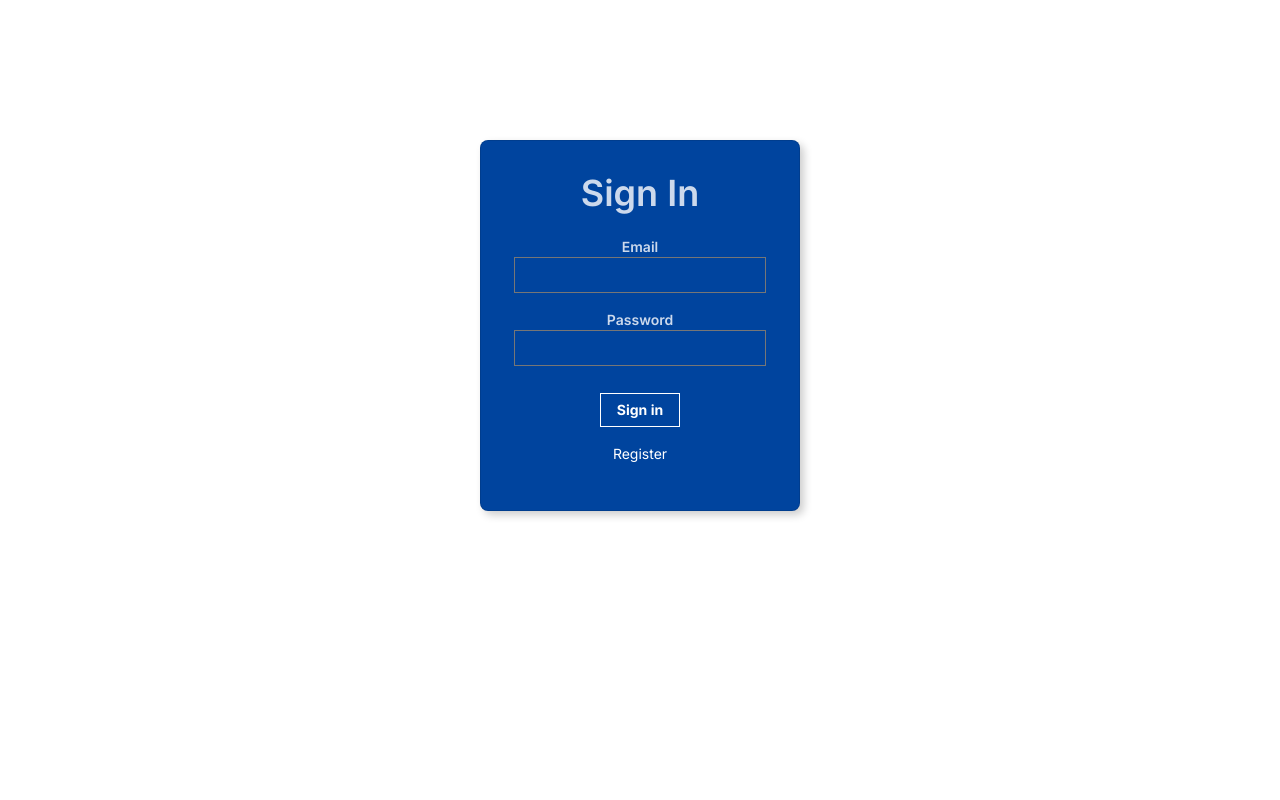
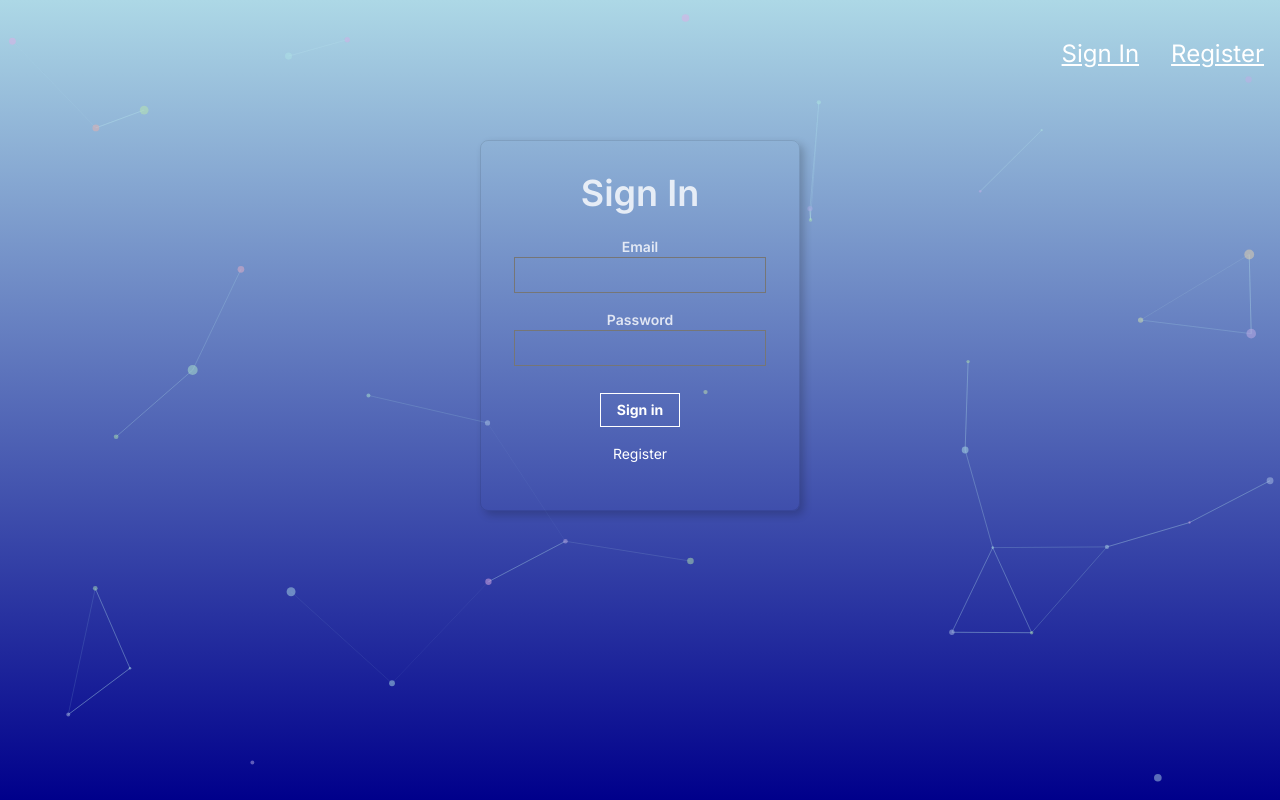
Before and after one commit to ellenatsu/facedetect_web, a Next.js app: page / in a window 1280 px wide. Built offline with nearby package versions, Linux system fonts and the light colour scheme.

Commit message:
change color set

```diff
--- a/app/globals.css
+++ b/app/globals.css
@@ -48,9 +48,14 @@ button {
 
 .facedetect-box {
   position: absolute;
-  box-shadow: 0 0 0 3px #149df2 inset;
+  box-shadow: 0 0 0 3px #f1532f inset;
   display: flex;
   flex-wrap: wrap;
   justify-content: center;
   cursor: pointer;
 }
+
+.gradientBackground {
+  height: 100vh; /* Full height of the viewport */
+  background: linear-gradient(to bottom, #ADD8E6, #00008B); /* Light blue to dark blue */
+}
--- a/components/FaceRecognition.js
+++ b/components/FaceRecognition.js
@@ -7,8 +7,6 @@ const FaceRecognition = ({userId, setEntries}) => {
     const [value, setValue] = useState('');
     const [url, setUrl] = useState('');
     const [box, setBox] = useState([{}]);
-
-
     //calculate face location
     const calculateBox = (data) => {
         const image = document.getElementById('inputimage');
@@ -29,6 +27,7 @@ const FaceRecognition = ({userId, setEntries}) => {
 
     const onSubmit = () => {
         setUrl(value);
+        console.log(value)
         fetch(`${process.env.NEXT_PUBLIC_BACKEND_API}/imageurl`, {
             method: 'post',
             headers: {'Content-Type': 'application/json'},
@@ -51,6 +50,7 @@ const FaceRecognition = ({userId, setEntries}) => {
               .catch(console.log);
                //console.log(response)
               setBox(calculateBox(response))
+              console.log(box)
             }
           })
           .catch(err => console.log(err));
--- a/components/ParticlesBg.js
+++ b/components/ParticlesBg.js
@@ -33,11 +33,6 @@ export default function ParticlesBg() {
 
   const options = useMemo(
     () => ({
-      background: {
-        color: {
-          value: "00008E",
-        },
-      },
       fpsLimit: 120,
       interactivity: {
         events: {
@@ -62,10 +57,15 @@ export default function ParticlesBg() {
       },
       particles: {
         color: {
-          value: "#ffffff",
+          value: "#ADD8E6",
+          animation: {
+            enable: true,
+            speed: 50,
+            sync: false, // set to true if you want all particles to change colors in sync
+          }
         },
         links: {
-          color: "#ffffff",
+          color: "#ADD8E6",
           distance: 150,
           enable: true,
           opacity: 0.5,
@@ -104,11 +104,13 @@ export default function ParticlesBg() {
 
   if (init) {
     return (
+      <div className="gradientBackground">
       <Particles
         id="tsparticles"
         particlesLoaded={particlesLoaded}
         options={options}
       />
+      </div>
     );
   }
 
--- a/components/Register.js
+++ b/components/Register.js
@@ -48,7 +48,7 @@ const Register = ({ loadUser, onRouteChange }) => {
                         <div className="mt3">
                             <label className="db fw6 lh-copy f6" htmlFor="name">Name</label>
                             <input
-                              className="pa2 input-reset ba bg-transparent hover-bg-black hover-white w-100"
+                              className="pa2 input-reset ba bg-transparent hover-bg-black hover-white w-100 white"
                               type="text"
                               name="name"
                               id="name"
@@ -58,7 +58,7 @@ const Register = ({ loadUser, onRouteChange }) => {
                         <div className="mt3">
                             <label className="db fw6 lh-copy f6" htmlFor="email-address">Email</label>
                             <input
-                              className="pa2 input-reset ba bg-transparent hover-bg-black hover-white w-100"
+                              className="pa2 input-reset ba bg-transparent hover-bg-black hover-white w-100 white"
                               type="email"
                               name="email-address"
                               id="email-address"
--- a/components/SignIn.js
+++ b/components/SignIn.js
@@ -32,7 +32,7 @@ const SignIn = ({ loadUser, onRouteChange }) => {
       }
 
     return (
-        <article className="br3 ba b--black-10 bg-dark-blue mv4 w-100 w-50-m w-25-l mw6 shadow-5 center">
+        <article className="br3 ba b--black-10 bg-dark-yellow mv4 w-100 w-50-m w-25-l mw6 shadow-5 center">
             <main className="pa4 white-80">
                 <div className="measure">
                     <fieldset id="sign_up" className="ba b--transparent ph0 mh0">
@@ -40,7 +40,7 @@ const SignIn = ({ loadUser, onRouteChange }) => {
                         <div className="mt3">
                             <label className="db fw6 lh-copy f6" htmlFor="email-address">Email</label>
                             <input
-                              className="pa2 input-reset ba bg-transparent hover-bg-black hover-white w-100"
+                              className="pa2 input-reset ba bg-transparent hover-bg-black hover-white w-100 white"
                               type="email"
                               name="email-address"
                               id="email-address"
@@ -50,7 +50,7 @@ const SignIn = ({ loadUser, onRouteChange }) => {
                         <div className="mv3">
                             <label className="db fw6 lh-copy f6" htmlFor="password">Password</label>
                             <input
-                              className="b pa2 input-reset ba bg-transparent hover-bg-black hover-white w-100"
+                              className="b pa2 input-reset ba bg-transparent hover-bg-black hover-white w-100 white"
                               type="password"
                               name="password"
                               id="password"
```
